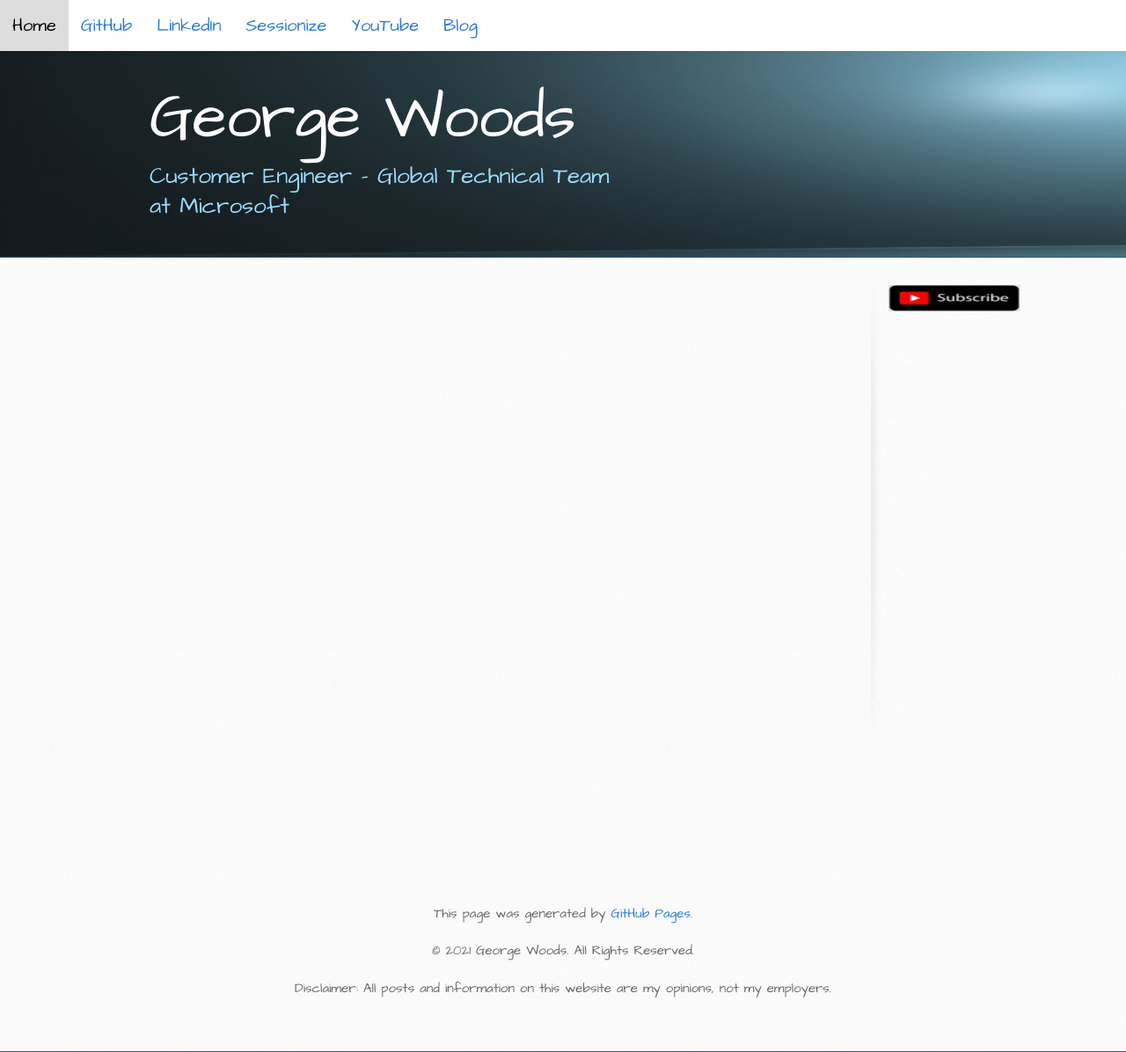
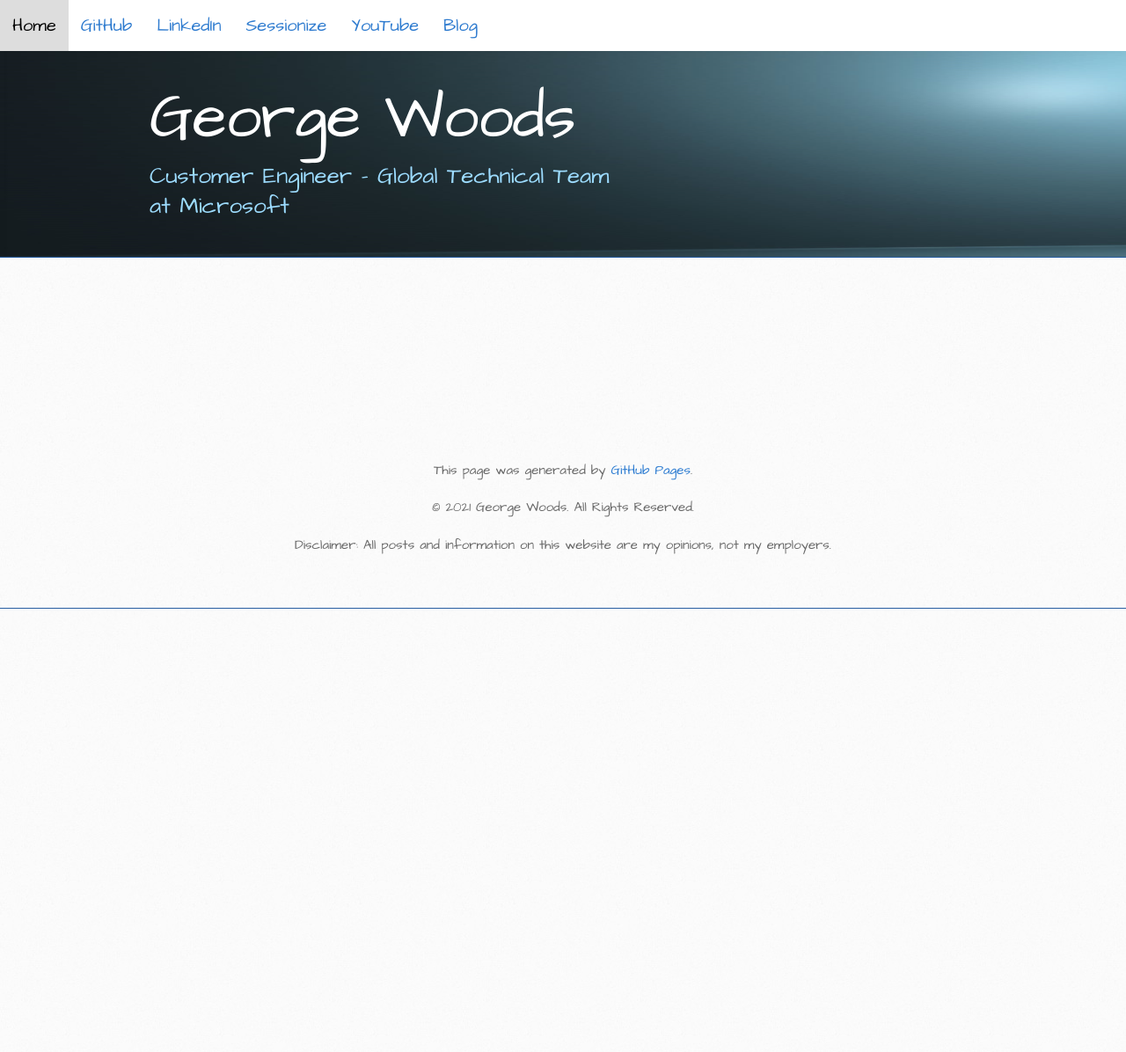
Before and after one commit to gvwoods/gvwoods.github.io, a Jekyll site: the page built from report-test.md, in a window 1280 px wide. Shown: the whole page at 88% size. Built offline with Jekyll 4.4.1, drawn with Linux system fonts in a browser that asks for light colours; after the commit the page ends 900 px from its top, so only the background shows below that.

Commit message:
Update default.html

```diff
--- a/_layouts/default.html
+++ b/_layouts/default.html
@@ -40,10 +40,6 @@
           {{ content }}
 
         </section>
-        <aside id="sidebar">
-          <a href="https://www.youtube.com/channel/UCIwAYqCC5fwD5sKatyFcPQA?sub_confirmation=1"><img src="/images/subscribe_sm.jpg" style="width:150px; height:30px" title="Subscribe" alt="Subscribe"></a>
-
-          </aside>
 
       </div>
     </div>
```
